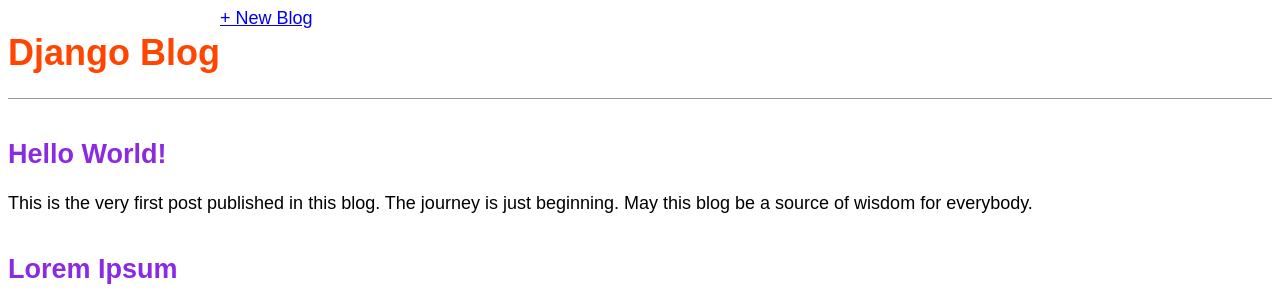
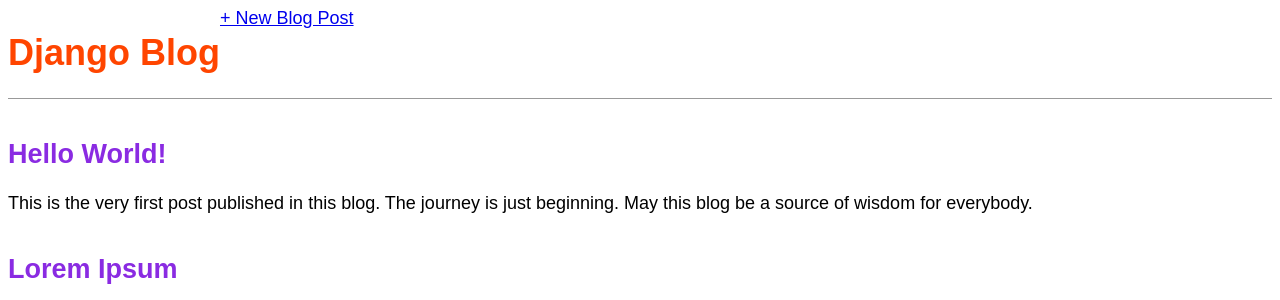
Before and after one commit to ever-eduardo/python-labs, a Django app: page / in a window 1280 px wide. Shown: the top 300 px of the page. Run offline with Django 4.2, Linux system fonts and the light colour scheme; data comes from the database, SQL or seed files in the repository.

Commit message:
Update base.html

```diff
--- a/web development/django/blog/templates/base.html
+++ b/web development/django/blog/templates/base.html
@@ -14,7 +14,7 @@
             <h1><a href="{% url 'home' %}">Django Blog</a></h1>
         </div>
         <div class="nav-right">
-            <a href="{% url 'post_new' %}">+ New Blog</a>
+            <a href="{% url 'post_new' %}">+ New Blog Post</a>
         </div>
     </header>
     <main>
```
